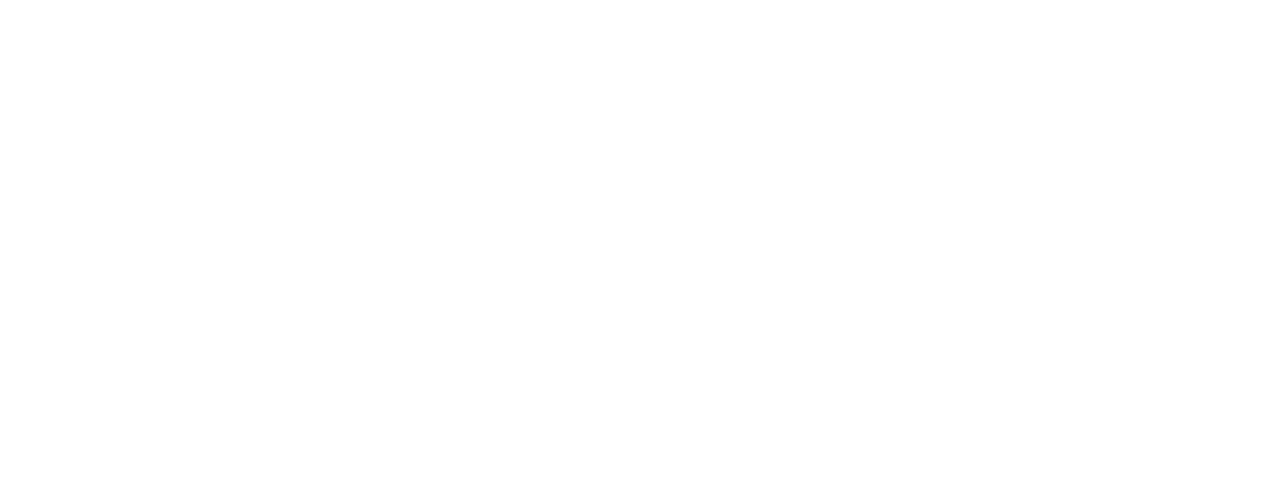
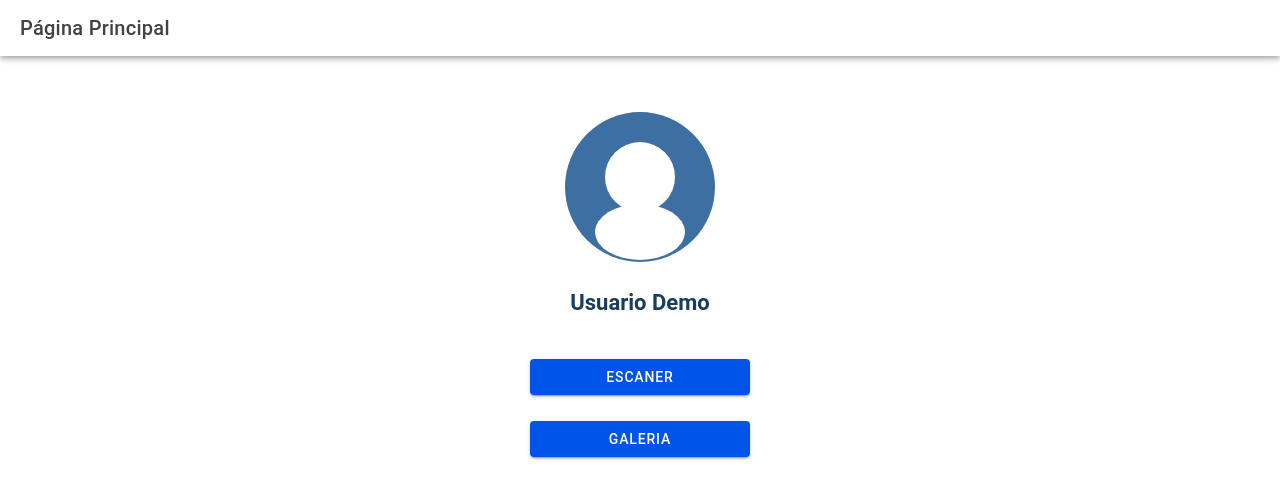
Before and after one commit to Salamander21N/NSA, a React (Vite) app: page /principal in a window 1280 px wide. Shown: the top 498 px of the page. Built offline with nearby package versions, Linux system fonts and the light colour scheme.

Commit message:
login, principal y resultado

```diff
--- a/src/App.tsx
+++ b/src/App.tsx
@@ -2,6 +2,8 @@
 import { IonApp, IonRouterOutlet, setupIonicReact } from '@ionic/react';
 import { IonReactRouter } from '@ionic/react-router';
 import Home from './pages/Home';
+import Login from './pages/Login/login';
+import Principal from './pages/Principal/principal';
 
 /* Core CSS required for Ionic components to work properly */
 import '@ionic/react/css/core.css';
@@ -46,6 +48,12 @@
           <Redirect to="/home" />
         </Route>
       </IonRouterOutlet>
+        <Route exact path="/login">
+          <Login />
+        </Route>
+        <Route exact path="/principal">
+          <Principal />
+        </Route>
     </IonReactRouter>
   </IonApp>
 );
--- /dev/null
+++ b/src/pages/Login/login.tsx
@@ -0,0 +1,61 @@
+import React, { useState } from 'react';
+import {
+  IonPage,
+  IonHeader,
+  IonToolbar,
+  IonTitle,
+  IonContent,
+  IonButton,
+  IonInput,
+  IonItem,
+  IonLabel
+} from '@ionic/react';
+import { useHistory } from 'react-router-dom';
+
+const Login: React.FC = () => {
+  const [usuario, setUsuario] = useState('');
+  const [contrasena, setContrasena] = useState('');
+  const history = useHistory();
+
+  const handleLogin = () => {
+    // Aquí podrías validar usuario/contrasena si lo deseas
+    history.push('/principal');
+  };
+
+  return (
+    <IonPage>
+      <IonHeader>
+        <IonToolbar>
+          <IonTitle>Iniciar Sesión</IonTitle>
+        </IonToolbar>
+      </IonHeader>
+      <IonContent className="ion-padding" style={{ display: 'flex', flexDirection: 'column', justifyContent: 'center', height: '100%' }}>
+        <div style={{ maxWidth: 350, margin: '0 auto', width: '100%' }}>
+          <h2 style={{ textAlign: 'center', marginBottom: 32, color: '#3D6FA2' }}>Bienvenido</h2>
+          <IonItem>
+            <IonInput
+              value={usuario}
+              onIonChange={e => setUsuario(e.detail.value!)}
+              placeholder="Ingresa tu usuario"
+              clearInput
+            />
+          </IonItem>
+          <IonItem style={{ marginTop: 18 }}>
+            <IonInput
+              type="password"
+              value={contrasena}
+              onIonChange={e => setContrasena(e.detail.value!)}
+              placeholder="Ingresa tu contraseña"
+              clearInput
+            />
+          </IonItem>
+          <IonButton expand="block" style={{ marginTop: 32, background: '#3D6FA2' }} onClick={handleLogin}>
+            Iniciar Sesión
+          </IonButton>
+        </div>
+      </IonContent>
+    </IonPage>
+  );
+};
+
+export default Login;
--- /dev/null
+++ b/src/pages/Principal/principal.tsx
@@ -0,0 +1,75 @@
+import React, { useRef } from 'react';
+import { IonPage, IonHeader, IonToolbar, IonTitle, IonContent, IonButton } from '@ionic/react';
+
+const usuario = "Usuario Demo";
+
+const Principal: React.FC = () => {
+  const fileInputRef = useRef<HTMLInputElement>(null);
+
+  const handleAbrirCamara = () => {
+    if (fileInputRef.current) {
+      fileInputRef.current.accept = "image/*";
+      fileInputRef.current.capture = "environment";
+      fileInputRef.current.click();
+    }
+  };
+
+  const handleAbrirGaleria = () => {
+    if (fileInputRef.current) {
+      fileInputRef.current.accept = "image/*";
+      fileInputRef.current.removeAttribute("capture");
+      fileInputRef.current.click();
+    }
+  };
+
+  return (
+    <IonPage>
+      <IonHeader>
+        <IonToolbar>
+          <IonTitle>Página Principal</IonTitle>
+        </IonToolbar>
+      </IonHeader>
+      <IonContent
+        className="ion-padding"
+        style={{
+          display: 'flex',
+          flexDirection: 'column',
+          alignItems: 'center',
+          justifyContent: 'center'
+        }}
+      >
+        {/* Logo de usuario (SVG grande y centrado) */}
+        <div style={{ marginTop: 40, marginBottom: 28, display: 'flex', justifyContent: 'center', width: '100%' }}>
+          <svg width="150" height="150" viewBox="0 0 150 150" fill="none">
+            <circle cx="75" cy="75" r="75" fill="#3D6FA2"/>
+            <circle cx="75" cy="65" r="35" fill="#fff"/>
+            <ellipse cx="75" cy="120" rx="45" ry="28" fill="#fff"/>
+          </svg>
+        </div>
+        {/* Nombre del usuario */}
+        <div style={{ fontSize: 22, fontWeight: 600, color: "#1A3C5E", marginBottom: 40, textAlign: 'center', width: '100%' }}>
+          {usuario}
+        </div>
+        {/* Botones centrados */}
+        <div style={{ display: 'flex', flexDirection: 'column', alignItems: 'center', width: '100%' }}>
+          <IonButton expand="block" style={{ marginBottom: 22, width: 220, marginLeft: 'auto', marginRight: 'auto' }} onClick={handleAbrirCamara}>
+            Escaner
+          </IonButton>
+          <IonButton expand="block" style={{ width: 220, marginLeft: 'auto', marginRight: 'auto' }} onClick={handleAbrirGaleria}>
+            Galeria
+          </IonButton>
+        </div>
+        {/* Input oculto para seleccionar/capturar imagen */}
+        <input
+          ref={fileInputRef}
+          type="file"
+          accept="image/*"
+          style={{ display: 'none' }}
+          onChange={() => { /* Aquí puedes manejar la imagen seleccionada */ }}
+        />
+      </IonContent>
+    </IonPage>
+  );
+};
+
+export default Principal;
```
Also changed, not shown: src/pages/Resultado/resultado.tsx (added).
